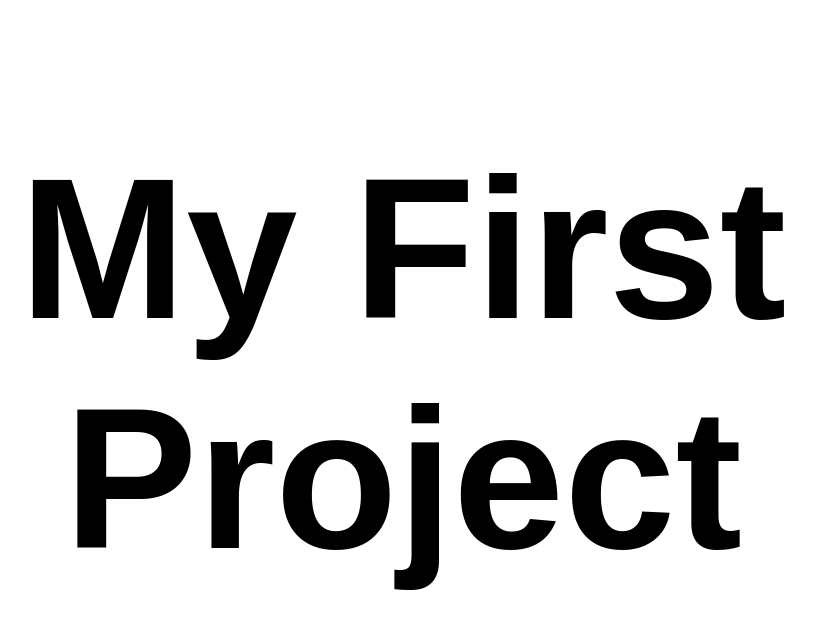
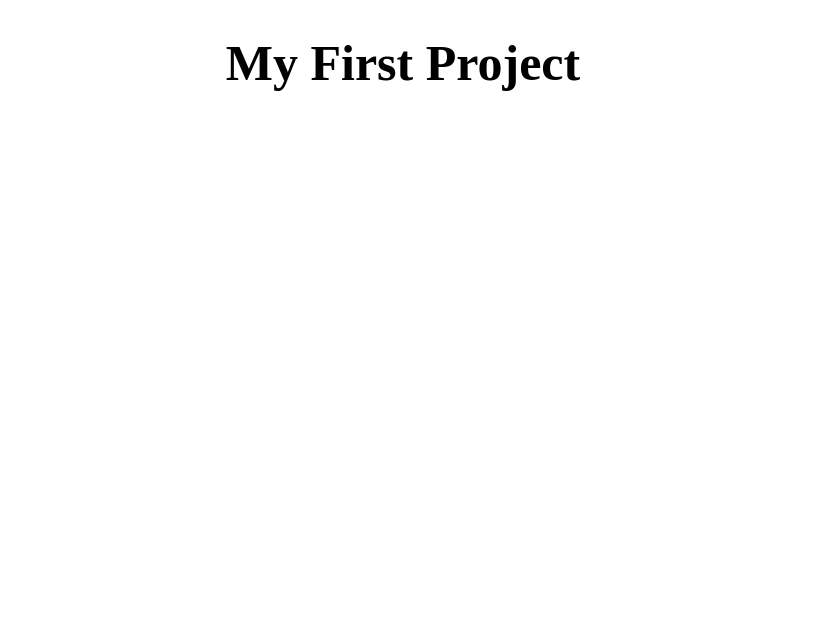
Before and after one commit to rfelske1/testprojects, a plain HTML site: page index.html in a window 1280 px wide. Shown: the whole page, without its empty margins (237-1052 px from the left). Drawn offline with Linux system fonts and the light colour scheme.

Commit message:
Update style.css

```diff
--- a/style.css
+++ b/style.css
@@ -1,6 +1,6 @@
 h1 {
-  font-family: arial;
-  font-size: 200px;
+  font-family: 'Times New Roman';
+  font-size: 50px;
 }
 
 .center {
```
